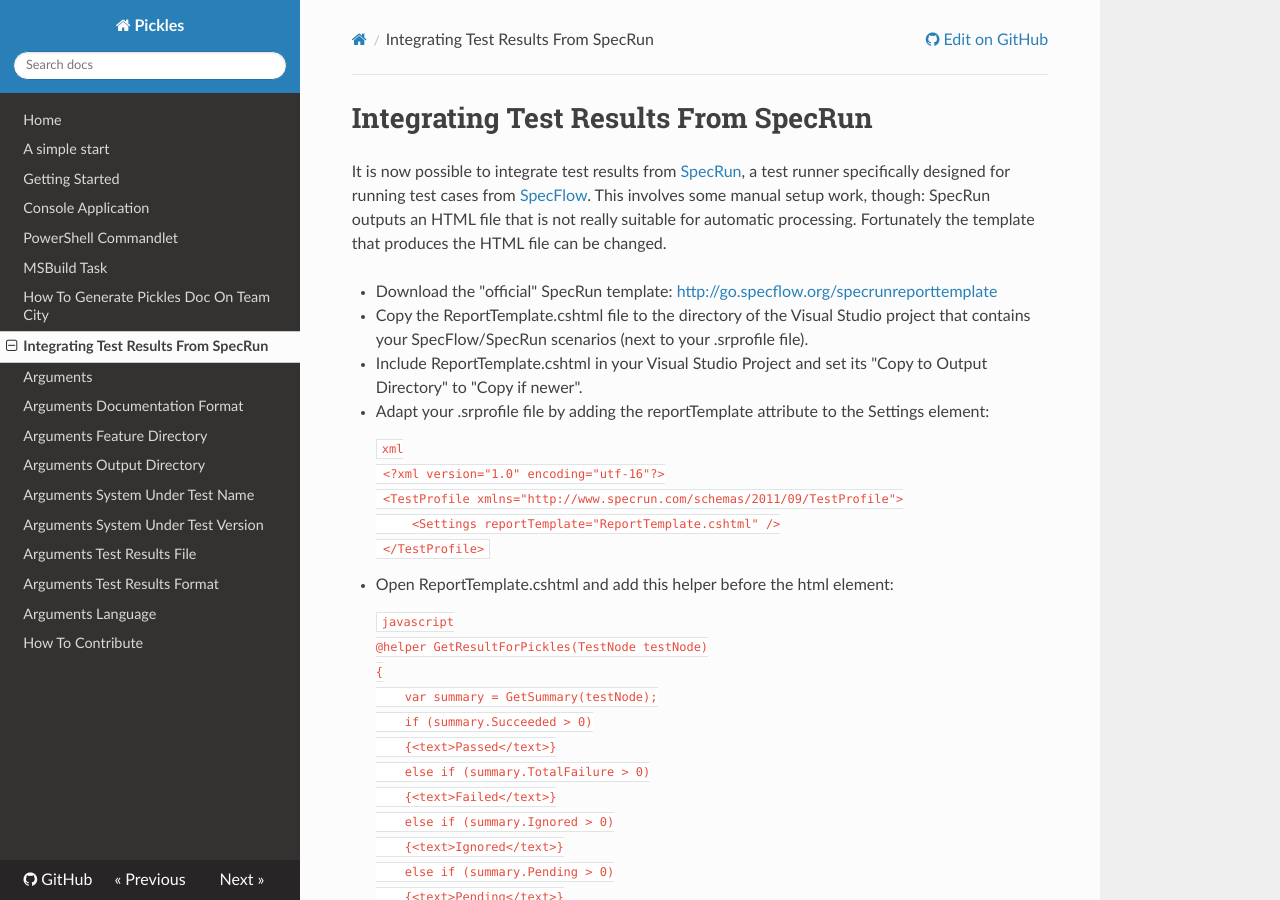
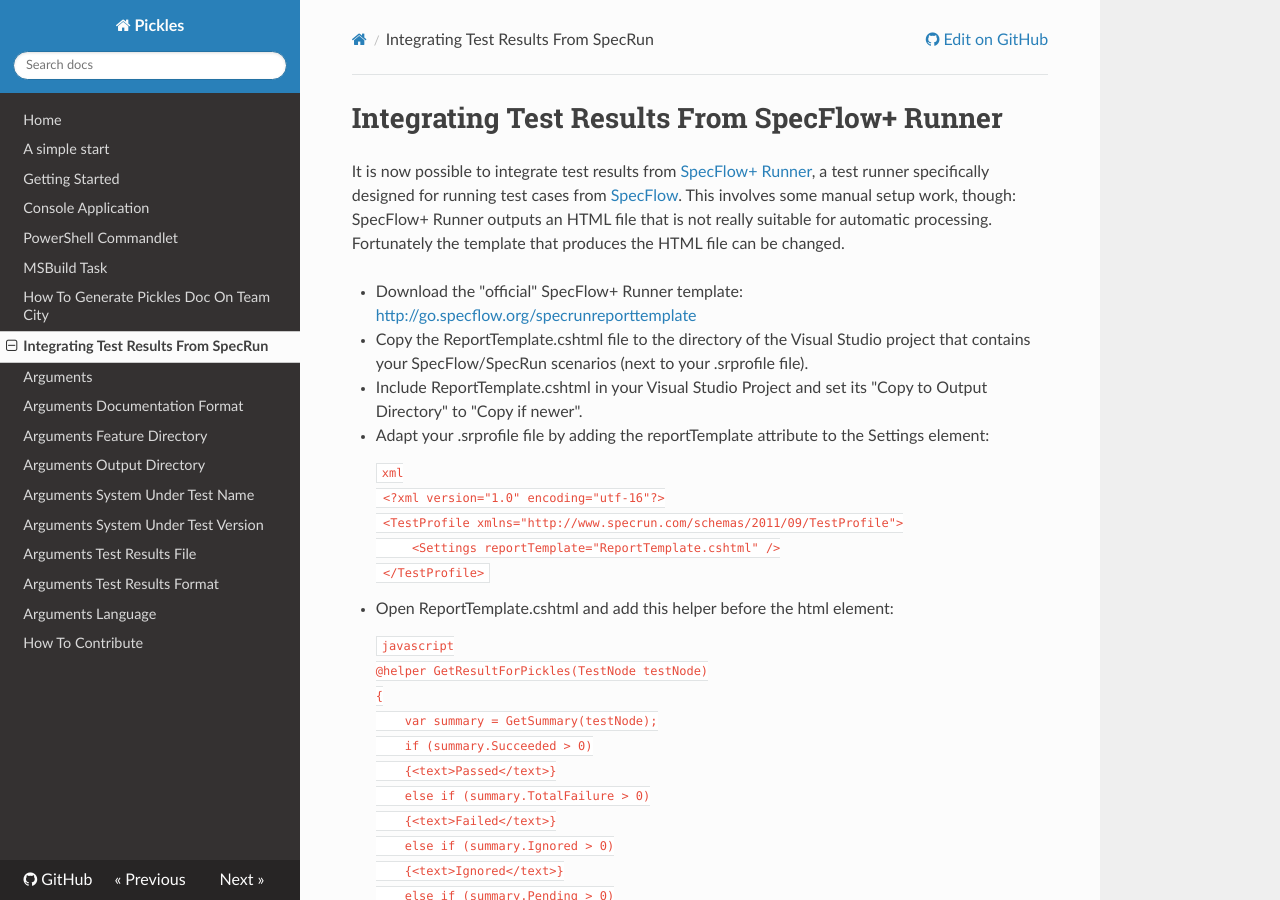
Before and after one commit to picklesdoc/docs, an MkDocs documentation site: the page built from docs/IntegratingTestResultsFromSpecRun.md, in a window 1280 px wide and 900 px high. Built offline with MkDocs 1.6.1, drawn with Linux system fonts in a browser that asks for light colours; nearby versions of some CDN libraries; old or Windows-style settings are respelled for this version of MkDocs; some of the changed text lies outside the part shown.

Commit message:
Rename SpecRun to SpecFlow+ Runner

````diff
--- a/docs/IntegratingTestResultsFromSpecRun.md
+++ b/docs/IntegratingTestResultsFromSpecRun.md
@@ -1,8 +1,8 @@
-#Integrating Test Results From SpecRun
+#Integrating Test Results From SpecFlow+ Runner
 
-It is now possible to integrate test results from [SpecRun](http://www.specrun.com/), a test runner specifically designed for running test cases from [SpecFlow](http://www.specflow.org). This involves some manual setup work, though: SpecRun outputs an HTML file that is not really suitable for automatic processing. Fortunately the template that produces the HTML file can be changed.
+It is now possible to integrate test results from [SpecFlow+ Runner](http://www.specflow.org/plus/runner/), a test runner specifically designed for running test cases from [SpecFlow](http://www.specflow.org). This involves some manual setup work, though: SpecFlow+ Runner outputs an HTML file that is not really suitable for automatic processing. Fortunately the template that produces the HTML file can be changed.
 
-* Download the "official" SpecRun template: [http://go.specflow.org/specrunreporttemplate](http://go.specflow.org/specrunreporttemplate)
+* Download the "official" SpecFlow+ Runner template: [http://go.specflow.org/specrunreporttemplate](http://go.specflow.org/specrunreporttemplate)
 * Copy the ReportTemplate.cshtml file to the directory of the Visual Studio project that contains your SpecFlow/SpecRun scenarios (next to your .srprofile file).
 * Include ReportTemplate.cshtml in your Visual Studio Project and set its "Copy to Output Directory" to "Copy if newer".
 * Adapt your .srprofile file by adding the reportTemplate attribute to the Settings element:
@@ -57,4 +57,4 @@ It is now possible to integrate test results from [SpecRun](http://www.specrun.c
     Pickles End -->
     ```
 
-Congratulations! You have now modified the default SpecRun report template so that it includes additional information that will tell Pickles the results of the scenarios.
+Congratulations! You have now modified the default SpecFlow+ Runner report template so that it includes additional information that will tell Pickles the results of the scenarios.
````
